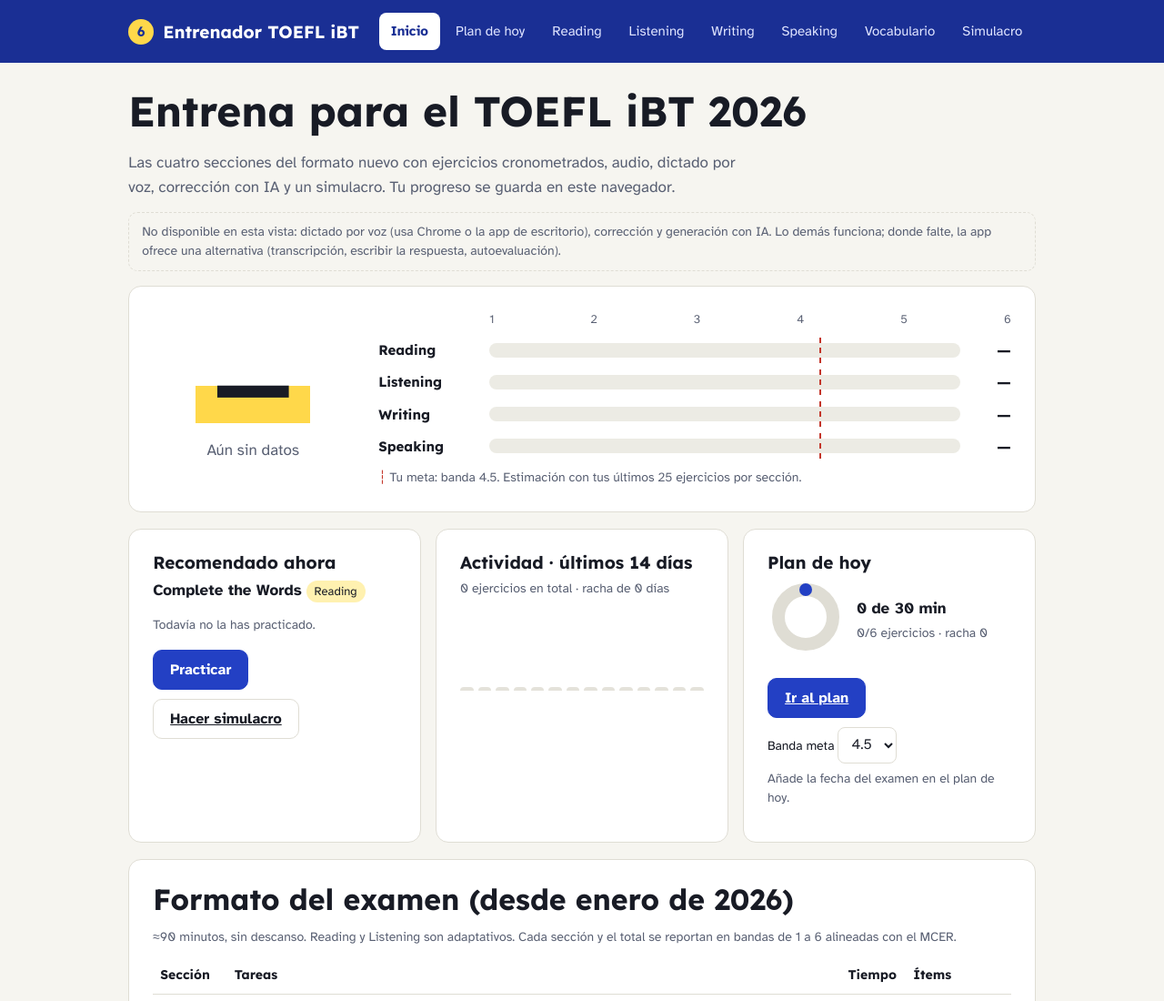
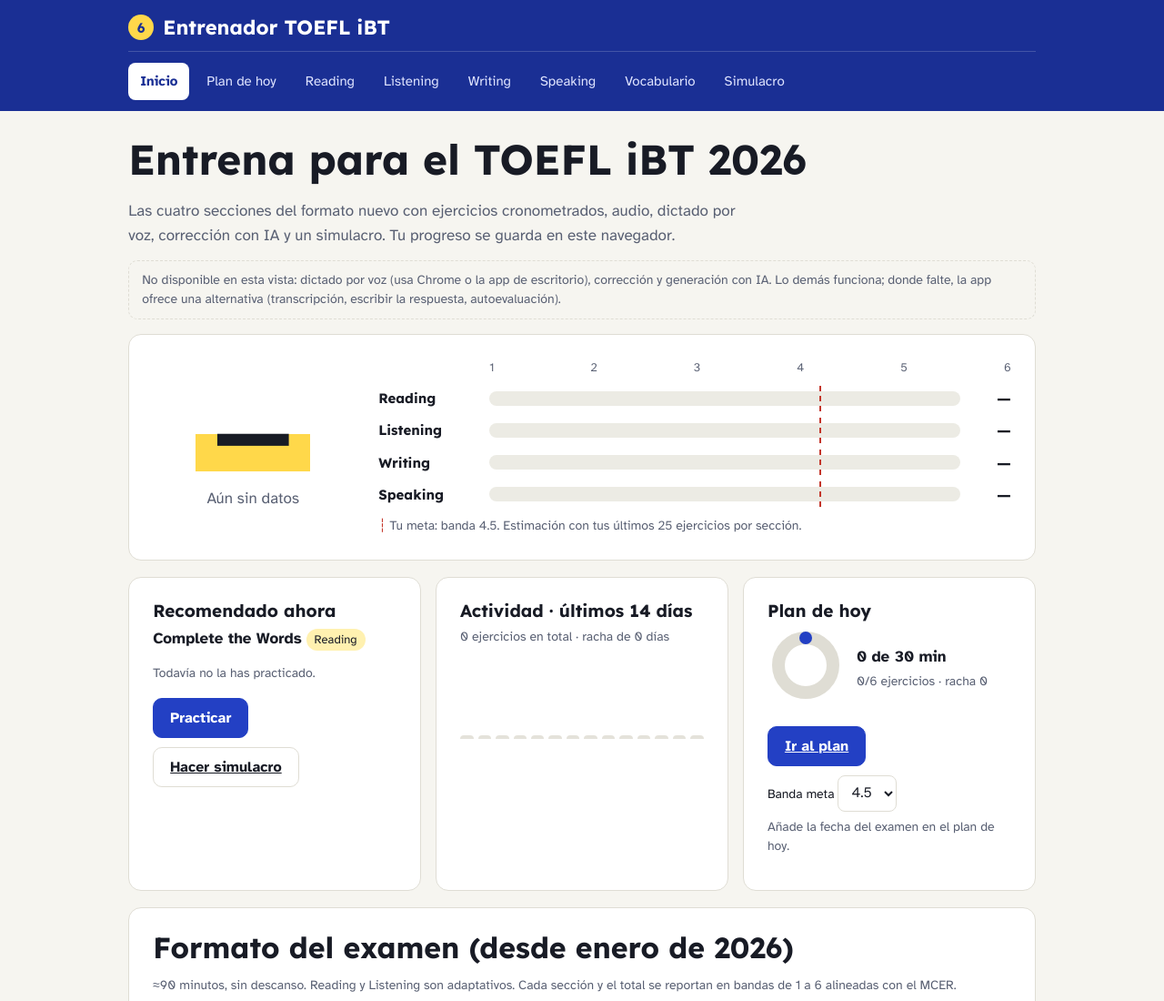
Before and after one commit to jheosoriogal/Toelf-trainer, a website: page www/index.html in a window 1280 px wide. Shown: the top 1100 px of the page at 91% size. Drawn offline with Linux system fonts and the light colour scheme.

Commit message:
Título del aplicativo en su propia línea, menú debajo (v1.0.1)
Co-Authored-By: Claude Opus 5.5 <noreply@anthropic.com>
Claude-Session: https://claude.ai/code/session_017Ur9t9sdk7mijvcNxHWYyg

```diff
--- a/package.json
+++ b/package.json
@@ -1,6 +1,6 @@
 {
   "name": "toefl-trainer",
-  "version": "1.0.0",
+  "version": "1.0.1",
   "description": "Entrenador TOEFL iBT 2026 para Android",
   "scripts": {
     "sync": "cap sync android"
--- a/www/index.html
+++ b/www/index.html
@@ -25,10 +25,10 @@ h1{font-size:clamp(30px,5vw,46px)}h2{font-size:clamp(24px,3.4vw,32px)}h3{font-si
 p{margin:.3em 0 .8em}
 .wrap{max-width:1100px;margin:0 auto;padding:0 max(4vw,16px)}
 header{background:var(--blued);color:#fff}
-header .wrap{display:flex;flex-wrap:wrap;align-items:center;gap:10px 22px;padding-block:14px}
-.brand{font:700 19px Lexend,sans-serif;display:flex;align-items:center;gap:10px;color:#fff;text-decoration:none}
+header .wrap{display:flex;flex-direction:column;align-items:stretch;gap:12px;padding-block:16px 12px}
+.brand{font:700 22px Lexend,sans-serif;align-self:flex-start;display:flex;align-items:center;gap:10px;color:#fff;text-decoration:none}
 .brand i{width:28px;height:28px;border-radius:50%;background:var(--hl);display:grid;place-items:center;color:#1a2f94;font-style:normal;font-size:15px}
-nav{display:flex;gap:4px;overflow-x:auto;flex:1}
+nav{display:flex;flex-wrap:wrap;gap:6px;width:100%;padding-top:12px;border-top:1px solid #ffffff2e}
 nav a{flex:none;color:#dfe4ff;text-decoration:none;padding:9px 13px;border-radius:8px;font-size:15px}
 nav a:hover{background:#ffffff1c}nav a.on{background:#fff;color:#1a2f94;font-weight:700}
 main{padding-block:28px 60px}
```
Also changed, not shown: 1 other file.
